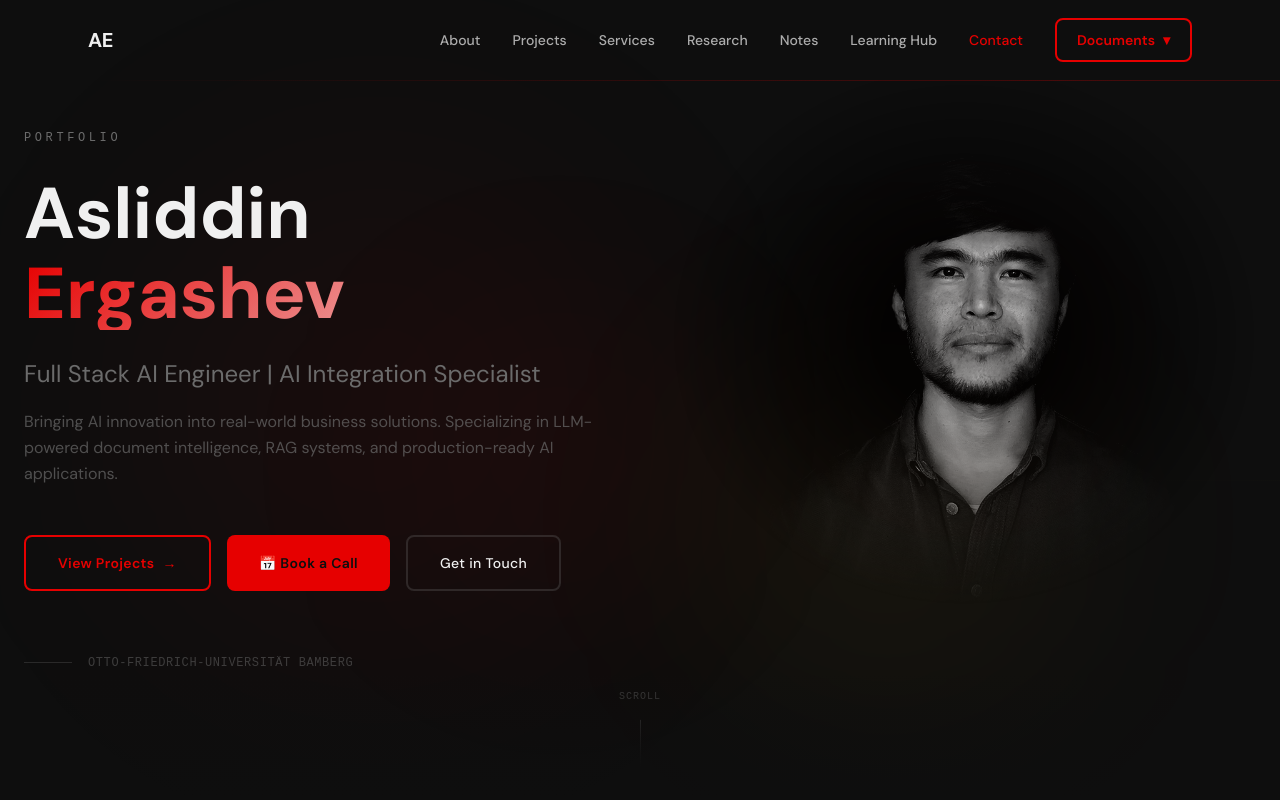
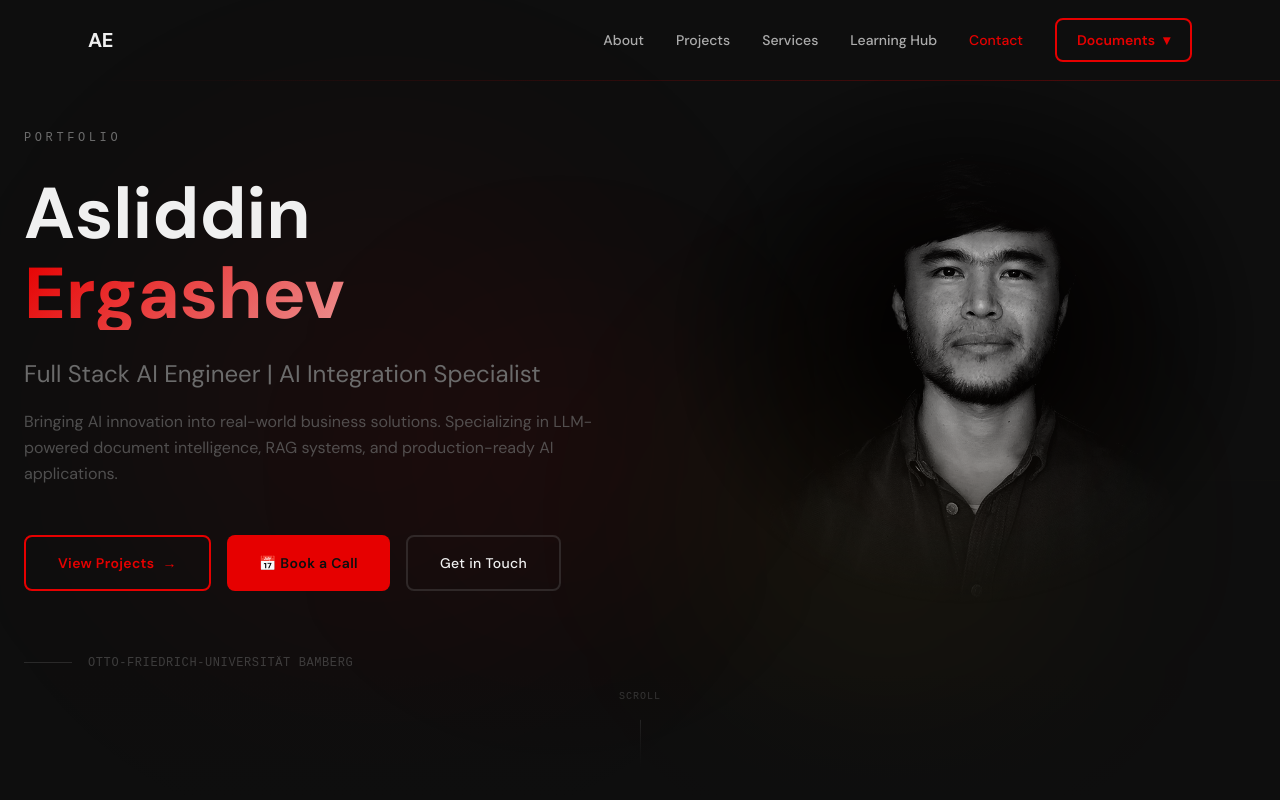
Before and after one commit to khusanovich/portfolio, a Next.js app: page / in a window 1280 px wide. Shown: the top 800 px of the page. Built offline with nearby package versions, Linux system fonts and the light colour scheme.

Commit message:
Update navigation: Add Learning Hub link and remove Notes/Research sections
- Change 'Learn' to 'Learning Hub' in navbar
- Remove Notes section from homepage and navigation
- Remove Research section from homepage and navigation
- Update navbar to handle both hash links and page routes

```diff
--- a/src/app/page.tsx
+++ b/src/app/page.tsx
@@ -4,8 +4,6 @@ import Hero           from "@/components/sections/Hero";
 import About          from "@/components/sections/About";
 import Projects       from "@/components/sections/Projects";
 import Services       from "@/components/sections/Services";
-import Research       from "@/components/sections/Research";
-import Notes          from "@/components/sections/Notes";
 import LearningHub    from "@/components/sections/LearningHub";
 import Contact        from "@/components/sections/Contact";
 
@@ -19,8 +17,6 @@ export default function Home() {
         <About />
         <Projects />
         <Services />
-        <Research />
-        <Notes />
         <LearningHub />
         <Contact />
       </main>
--- a/src/components/Navbar.tsx
+++ b/src/components/Navbar.tsx
@@ -7,13 +7,11 @@ const NAV_LINKS = [
   { label: "About",        href: "#about" },
   { label: "Projects",     href: "#projects" },
   { label: "Services",     href: "#services" },
-  { label: "Research",     href: "#research" },
-  { label: "Notes",        href: "#notes" },
-  { label: "Learning Hub", href: "#learning-hub" },
+  { label: "Learning Hub", href: "/learn" },
   { label: "Contact",      href: "#contact" },
 ];
 
-const SECTION_IDS = NAV_LINKS.map((l) => l.href.slice(1));
+const SECTION_IDS = NAV_LINKS.filter((l) => l.href.startsWith("#")).map((l) => l.href.slice(1));
 
 const DOCUMENTS = [
   { label: "Resume (EN)", file: "/Asliddin_Ergashev_Resume.pdf" },
@@ -111,8 +109,9 @@ export default function Navbar() {
           {/* Desktop */}
           <ul className="hidden md:flex items-center gap-8" role="list">
             {NAV_LINKS.map(({ label, href }) => {
-              const id = href.slice(1);
-              const active = activeId === id;
+              const isHashLink = href.startsWith("#");
+              const id = isHashLink ? href.slice(1) : "";
+              const active = isHashLink && activeId === id;
               return (
                 <li key={href}>
                   <Link
@@ -185,20 +184,25 @@ export default function Navbar() {
       >
         <nav className="flex flex-col px-6 pt-12 pb-10 flex-1">
           <ul className="space-y-2 flex-1" role="list">
-            {NAV_LINKS.map(({ label, href }, i) => (
+            {NAV_LINKS.map(({ label, href }, i) => {
+              const isHashLink = href.startsWith("#");
+              const id = isHashLink ? href.slice(1) : "";
+              const active = isHashLink && activeId === id;
+              return (
                 <li key={href}>
                   <Link
                     href={href}
                     onClick={close}
                     className={`block font-sans text-3xl font-bold py-3 transition-all duration-200 ${
                       menuOpen ? "opacity-100 translate-y-0" : "opacity-0 translate-y-2"
-                  } ${activeId === href.slice(1) ? "text-accent" : "text-foreground hover:text-accent"}`}
+                    } ${active ? "text-accent" : "text-foreground hover:text-accent"}`}
                     style={{ transitionDelay: menuOpen ? `${i * 50}ms` : "0ms" }}
                   >
                     {label}
                   </Link>
                 </li>
-            ))}
+              );
+            })}
           </ul>
 
           <div
```
Lines whose indentation alone changed are shown as unchanged.
